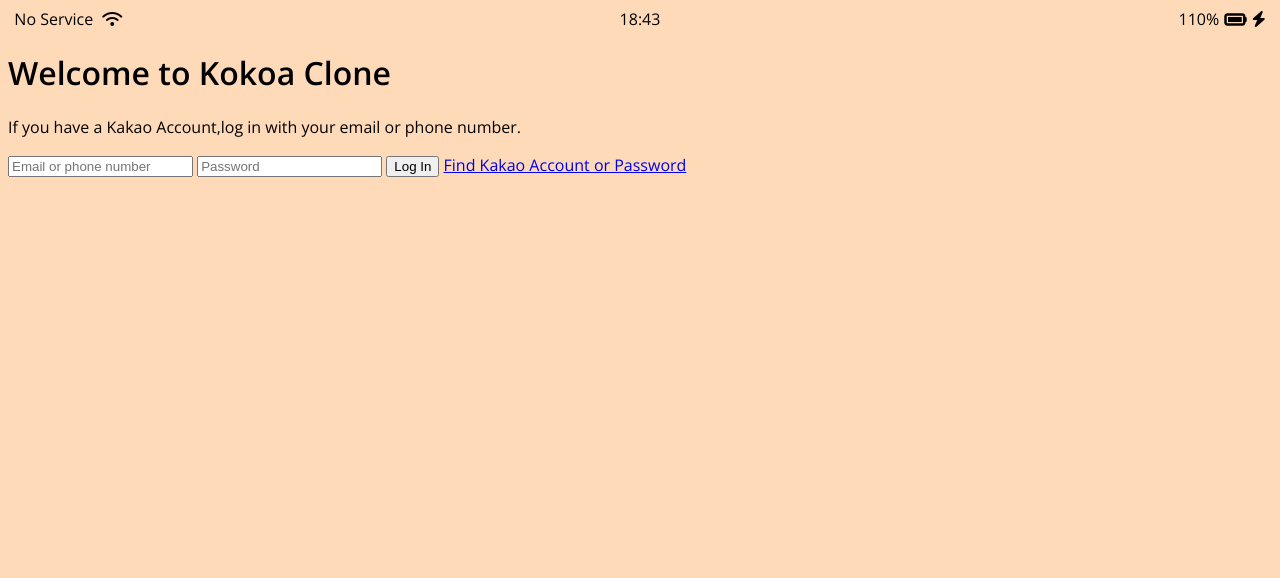
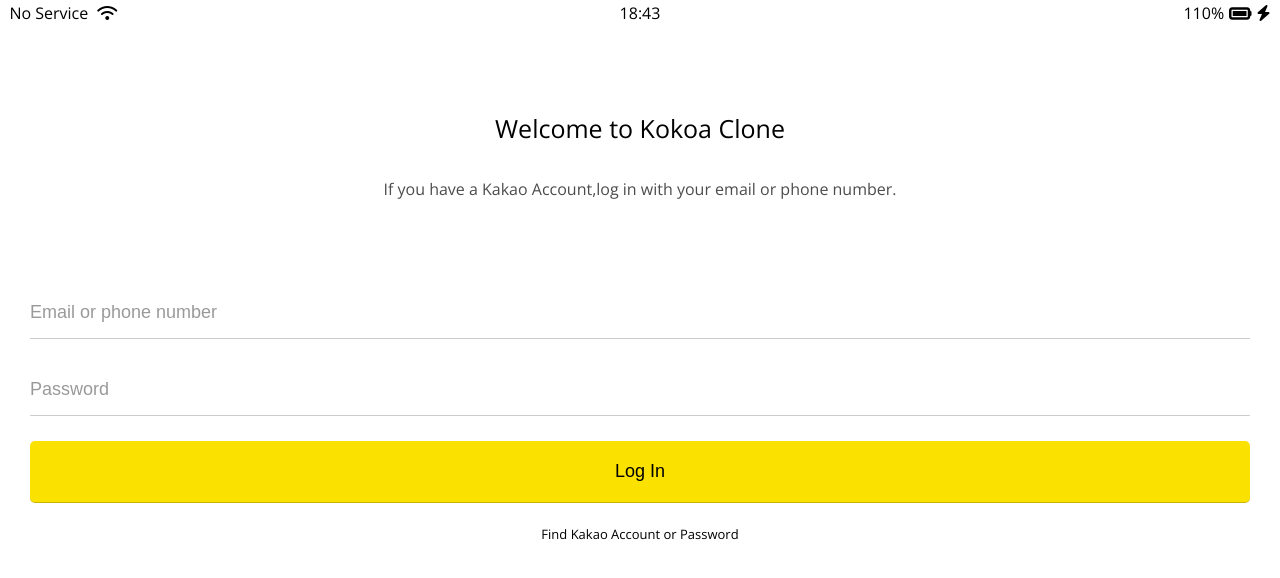
Before and after one commit to imyeong2022/kokoa-clone-2022, a plain HTML site: page index.html in a window 1280 px wide. Drawn offline with nearby package versions, Linux system fonts and the light colour scheme.

Commit message:
add reset.css,status-bar.css,variables.css

```diff
--- /dev/null
+++ b/css/reset.css
@@ -0,0 +1,52 @@
+/* http://meyerweb.com/eric/tools/css/reset/
+   v2.0 | 20110126
+   License: none (public domain)
+*/
+
+html, body, div, span, applet, object, iframe,
+h1, h2, h3, h4, h5, h6, p, blockquote, pre,
+a, abbr, acronym, address, big, cite, code,
+del, dfn, em, img, ins, kbd, q, s, samp,
+small, strike, strong, sub, sup, tt, var,
+b, u, i, center,
+dl, dt, dd, ol, ul, li,
+fieldset, form, label, legend,
+table, caption, tbody, tfoot, thead, tr, th, td,
+article, aside, canvas, details, embed,
+figure, figcaption, footer, header, hgroup,
+menu, nav, output, ruby, section, summary,
+time, mark, audio, video {
+	margin: 0;
+	padding: 0;
+	border: 0;
+	font-size: 100%;
+	font: inherit;
+	vertical-align: baseline;
+}
+/* HTML5 display-role reset for older browsers */
+article, aside, details, figcaption, figure,
+footer, header, hgroup, menu, nav, section {
+	display: block;
+}
+body {
+	line-height: 1;
+}
+ol, ul {
+	list-style: none;
+}
+blockquote, q {
+	quotes: none;
+}
+blockquote:before, blockquote:after,
+q:before, q:after {
+	content: '';
+	content: none;
+}
+table {
+	border-collapse: collapse;
+	border-spacing: 0;
+}
+
+input:focus{
+    outline:none;
+}
--- /dev/null
+++ b/css/status-bar.css
@@ -0,0 +1,23 @@
+.status-bar{
+    display:flex;
+    justify-content: center;
+    padding: 5px 3px;
+}
+.status-bar__column{
+    width: 33%;
+}
+.status-bar__column:first-child span{
+    margin-right: 5px;
+}
+.status-bar__column:nth-child(2){
+    display:flex;
+    justify-content: center;
+}
+.status-bar__column:last-child{
+    display: flex;
+    justify-content: flex-end;
+    align-items: center;
+}
+.status-bar__column .fa-battery-full{
+    margin: 0px 5px;
+}
--- a/css/styles.css
+++ b/css/styles.css
@@ -1,28 +1,57 @@
 @import url('https://fonts.googleapis.com/css2?family=Open+Sans:wght@400;600&display=swap');
+@import "reset.css";
+@import "variables.css";
+@import "status-bar.css";
 body{
     font-family: 'Open Sans', sans-serif;
-    background-color: peachpuff;
 }
-
-.status-bar{
-    display:flex;
-    justify-content: center;
-}
-.status-bar__column{
-    width: 33%;
-}
-.status-bar__column:first-child span{
-    margin-right: 5px;
-}
-.status-bar__column:nth-child(2){
-    display:flex;
-    justify-content: center;
-}
-.status-bar__column:last-child{
+.welcome-header{
+    margin:90px 0px;
+    text-align:center;
     display: flex;
-    justify-content: flex-end;
+    flex-direction: column;
     align-items: center;
 }
-.status-bar__column .fa-battery-full{
-    margin: 0px 5px;
+.welcome-header__title{
+    margin-bottom: 40px;
+    font-size: 25px;
 }
+.welcome-header__text{
+    width: 60%;
+    opacity:0.7;
+}
+#login-form{
+    display:flex;
+    flex-direction: column;
+    margin:0px 30px;
+}
+#login-form input{
+    border:none;
+    padding:15px 0px;
+    font-size: 18px;
+    border-bottom: 1px solid rgba(0,0,0,0.2);
+    margin-bottom: 25px;
+    transition: border-color 0.3s ease-in-out;
+}
+#login-form input:not([type="submit"]){
+    border-bottom: 1px solid rgba(0,0,0,0.2);
+    transition: border-color 0.3s ease-in-out;
+}
+#login-form input::placeholder{
+    color:rgba(0,0,0,0.4);
+}
+#login-form input:focus{
+    border-color:var(--yellow);
+}
+#login-form input[type="submit"]{
+    background-color: var(--yellow);
+    cursor:pointer;
+    padding:20px 0px;
+    border-radius: 5px;
+}
+#login-form a{
+    text-align: center;
+    text-decoration: none;
+    color:inherit;
+    font-size: 13px;
+}
--- /dev/null
+++ b/css/variables.css
@@ -0,0 +1,3 @@
+:root{
+    --yellow:#fae100;
+}
```
